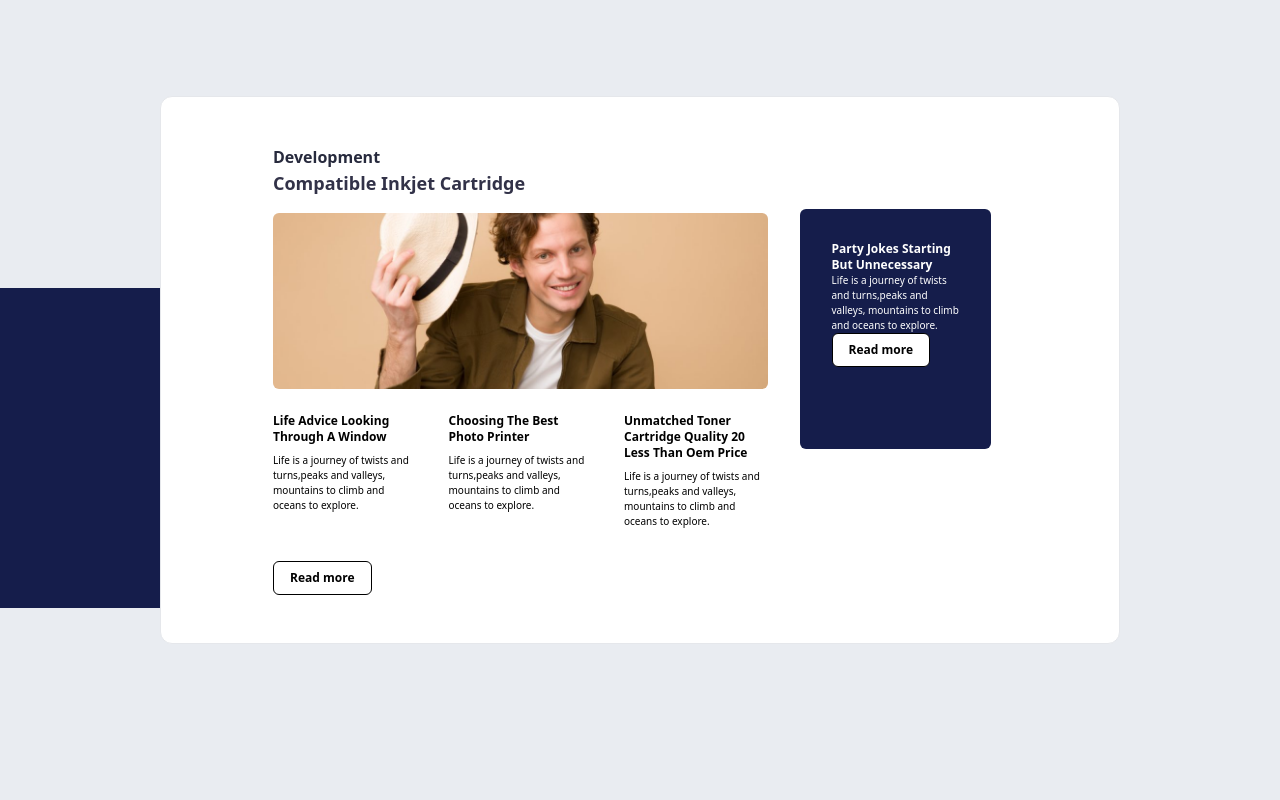
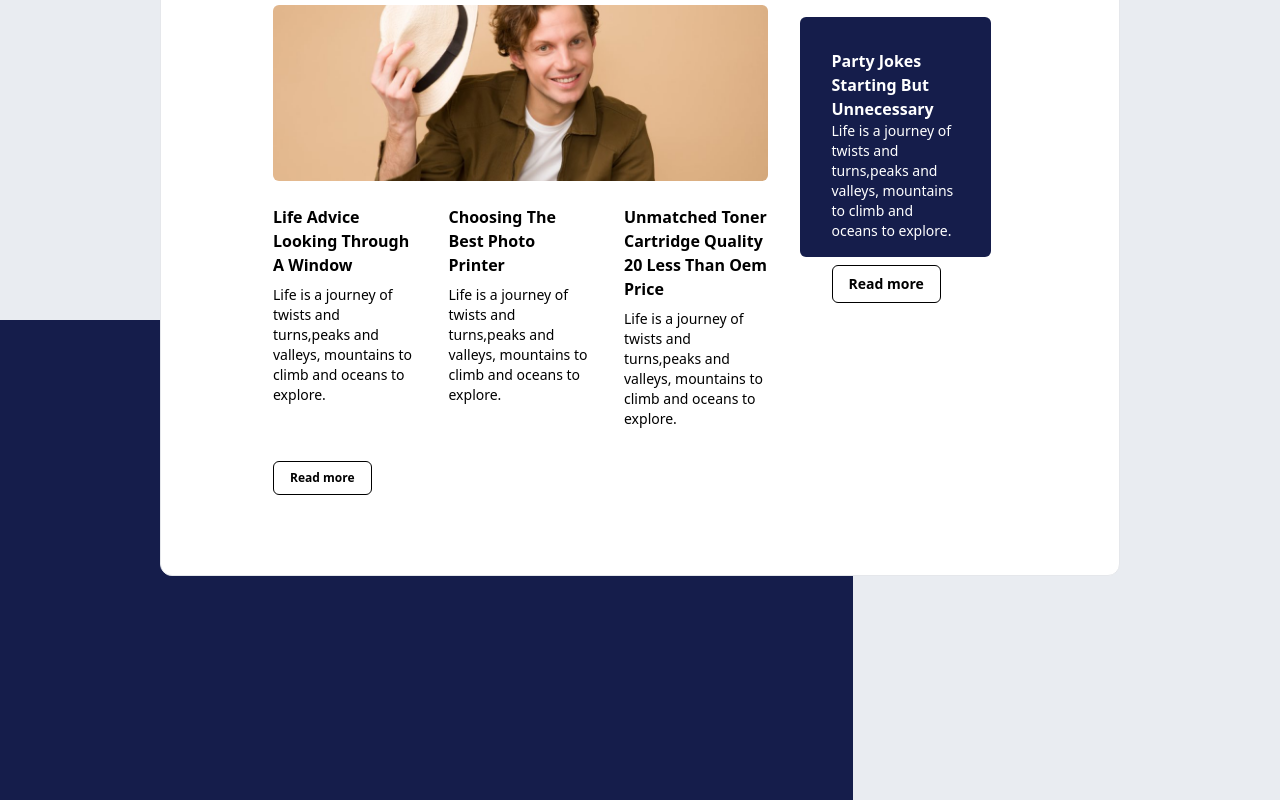
Before and after one commit to Ajithdev444/card, a Next.js app: page /development in a window 1280 px wide. Built offline with nearby package versions, Linux system fonts and the light colour scheme.

Commit message:
text change

```diff
--- a/pages/development/index.tsx
+++ b/pages/development/index.tsx
@@ -4,12 +4,12 @@ import img2 from '../../public/img2.jpg'
 
 const Development = () => {
   return (
-    <div className='relative bg-[#E9ECF1] h-screen'>
-        <div className='w-2/3 h-80 bg-[#151D4B] absolute mt-72'>
+    <div className='relative bg-[#E9ECF1] h-screen flex items-end'>
+        <div className='w-2/3 h-3/5 bg-[#151D4B] absolute mt-72'>
 
         </div>
-        <div className='max-h-auto border mx-40 my-24 absolute bg-[#FFF] flex rounded-xl'>
-            <div className='py-12 px-28 col-span-2 w-3/4'>
+        <div className='h-[768px] border mx-40 my-56 absolute bg-[#FFF] flex  rounded-xl'>
+            <div className='py-32 px-28 col-span-2 w-3/4'>
             <div className='mb-4'>
             <h1 className='text-base font-semibold text-[#272A3D]'>Development</h1>
             <h2 className='text-lg font-bold text-[#323248]'>Compatible Inkjet Cartridge</h2>
@@ -19,21 +19,21 @@ const Development = () => {
             </div>
             <div className='grid grid-cols-3 w-full py-6 gap-8'>
                 <div>
-                    <h2 className='text-xs font-bold'>Life Advice Looking Through A Window</h2>
-                    <p className='text-[10px] py-2'>Life is a journey of twists and turns,peaks and
+                    <h2 className='text-base font-bold'>Life Advice Looking Through A Window</h2>
+                    <p className='text-sm py-2'>Life is a journey of twists and turns,peaks and
                         valleys, mountains to climb and oceans to explore.
                     </p>
                 </div>
                 <div>
-                    <h2 className='text-xs font-bold'>Choosing The Best Photo Printer</h2>
-                    <p className='text-[10px] py-2'>Life is a journey of twists and turns,peaks and
+                    <h2 className='text-base font-bold'>Choosing The Best Photo Printer</h2>
+                    <p className='text-sm py-2'>Life is a journey of twists and turns,peaks and
                         valleys, mountains to climb and oceans to explore. </p>
                 </div>
                 <div>
-                    <h2 className='text-xs font-bold'>Unmatched Toner Cartridge Quality 20
+                    <h2 className='text-base font-bold'>Unmatched Toner Cartridge Quality 20
                         Less Than Oem Price
                     </h2>
-                    <p className='text-[10px] py-2'>Life is a journey of twists and turns,peaks and
+                    <p className='text-sm py-2'>Life is a journey of twists and turns,peaks and
                         valleys, mountains to climb and oceans to explore.</p>
                 </div>
             </div>
@@ -42,12 +42,12 @@ const Development = () => {
                     Read more</button>
             </div>
             </div>
-            <div className='bg-[#151D4B] w-1/5 h-60 my-28 mx-[-80px] rounded-md'>
+            <div className='bg-[#151D4B] w-1/5 h-60 my-52 mx-[-80px] rounded-md'>
                 <div className='p-8'>
-                <h2 className='text-xs font-bold text-white'>Party Jokes Starting But Unnecessary</h2>
-                <p className='text-[10px] text-white'>Life is a journey of twists and turns,peaks and
+                <h2 className='text-base font-bold text-white'>Party Jokes Starting But Unnecessary</h2>
+                <p className='text-sm text-white'>Life is a journey of twists and turns,peaks and
                         valleys, mountains to climb and oceans to explore.</p>
-                 <button className='px-4 py-2 border-[1px] border-[#000] rounded-md font-semibold text-xs bg-white'>
+                 <button className='px-4 py-2 border-[1px] border-[#000] rounded-md font-semibold text-sm bg-white mt-6'>
                     Read more</button>
             </div>
             </div>
```
